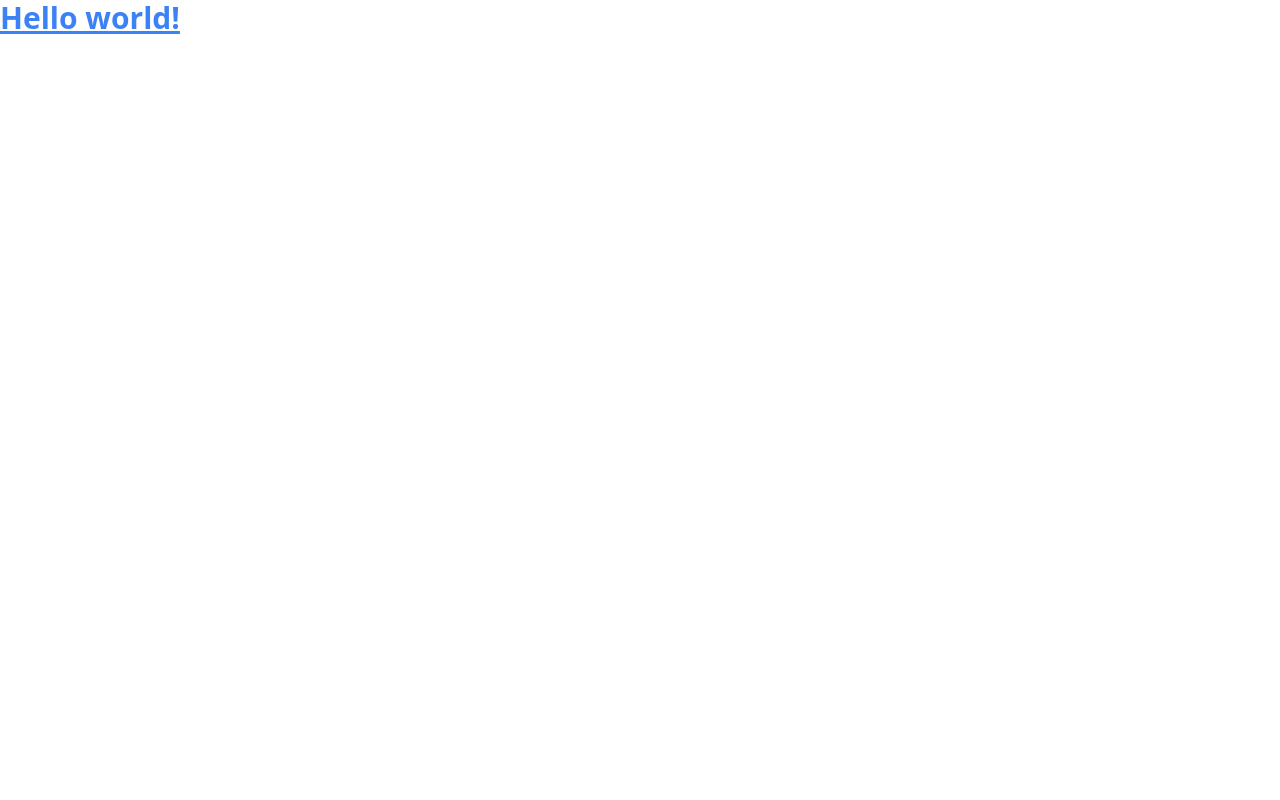
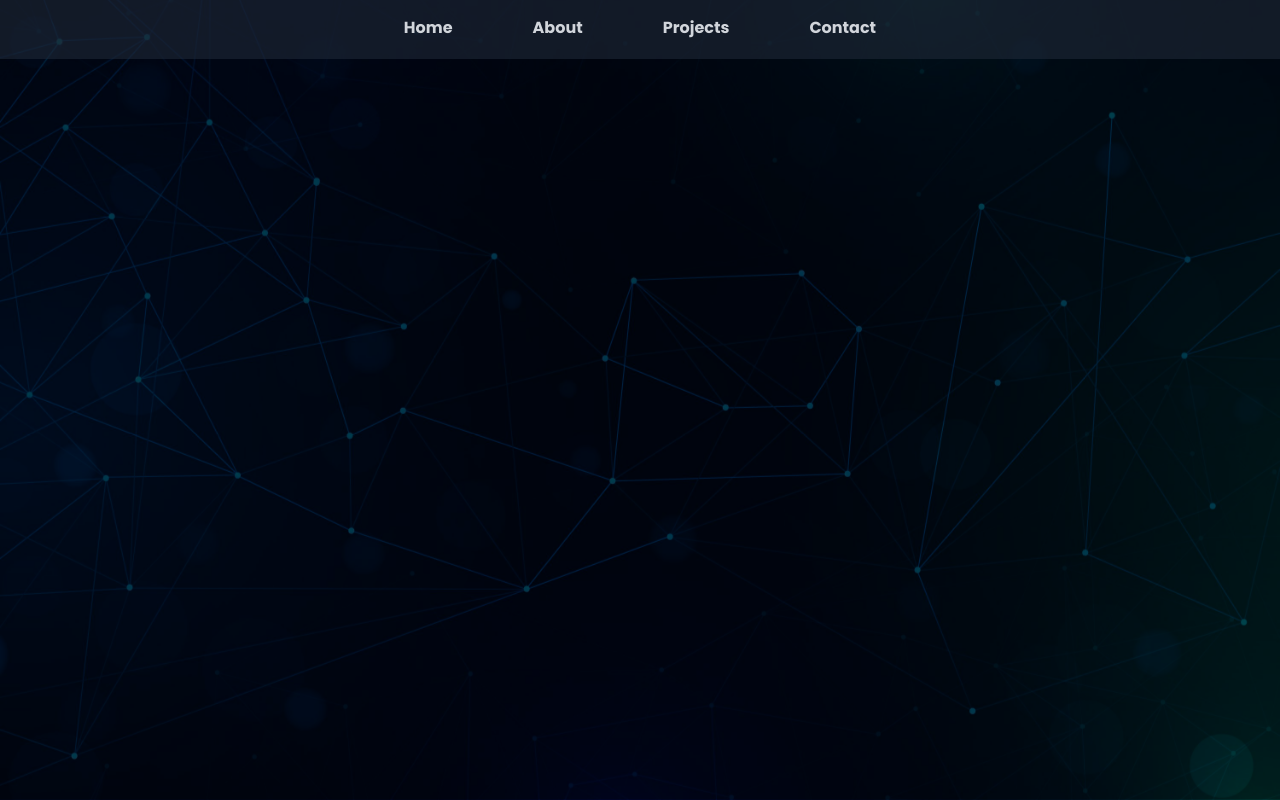
Before and after one commit to shubhojit-mitra-dev/react-portfolio, a React (Vite) app: page / in a window 1280 px wide. Built offline with nearby package versions, Linux system fonts and the light colour scheme.

Commit message:
CREATE NavBar Component

```diff
--- a/postcss.config.cjs
+++ b/postcss.config.cjs
@@ -1,6 +1,7 @@
 module.exports = {
-    plugins: {
-      tailwindcss: {},
-      autoprefixer: {},
-    },
-  }
+  plugins: [
+    require('tailwindcss'),
+    require('autoprefixer'),
+    require('postcss-import'),
+  ],
+}
--- a/src/App.css
+++ b/src/App.css
@@ -0,0 +1,34 @@
+@import url('https://fonts.googleapis.com/css2?family=Poppins:wght@400;500;600;700&display=swap');
+
+body {
+    font-family: 'Poppins', sans-serif;
+    margin: 0;
+    padding: 0;
+    min-height: 100vh;
+    background: url('assets/background.jpg') no-repeat center center fixed;
+    background-size: cover;
+    position: relative;
+}
+
+body::before {
+    content: '';
+    position: absolute;
+    top: 0;
+    left: 0;
+    width: 100%;
+    height: 100%;
+    background: inherit;
+    filter: brightness(30%);
+    z-index: -1;
+}
+
+/* Media query for mobile devices */
+@media (max-width: 768px) {
+    body {
+        background-attachment: scroll;
+    }
+
+    body::before {
+        background-attachment: scroll;
+    }
+}
--- a/src/App.jsx
+++ b/src/App.jsx
@@ -1,7 +1,10 @@
+import './App.css'
+import NavBar from './components/NavBar'
+
 export default function App() {
   return (
-    <h1 className="text-3xl text-blue-500 font-bold underline">
-      Hello world!
-    </h1>
+    <>
+      <NavBar />
+    </>
   )
 }
--- /dev/null
+++ b/src/components/NavBar.jsx
@@ -0,0 +1,19 @@
+import React from 'react';
+import './custom.css';
+
+const NavBar = () => {
+    return (
+        <nav className="bg-gray-800 bg-opacity-60 p-4 sticky top-0">
+            <div className="container mx-auto flex justify-center items-center">
+                <div className="flex space-x-8 sm:space-x-20 font-bold">
+                    <a href="#home" className="underline-animation text-gray-300 hover:text-white">Home</a>
+                    <a href="#about" className="underline-animation text-gray-300 hover:text-white">About</a>
+                    <a href="#services" className="underline-animation text-gray-300 hover:text-white">Projects</a>
+                    <a href="#contact" className="underline-animation text-gray-300 hover:text-white">Contact</a>
+                </div>
+            </div>
+        </nav>
+    );
+};
+
+export default NavBar;
--- /dev/null
+++ b/src/components/custom.css
@@ -0,0 +1,8 @@
+.underline-animation:after {
+    display:block;
+    content: '';
+    border-bottom: solid 3px white;
+    transform: scaleX(0);
+    transition: transform 250ms ease-in-out;
+  }
+.underline-animation:hover:after { transform: scaleX(1); }
```
Also changed, not shown: src/assets/background.jpg (added).
